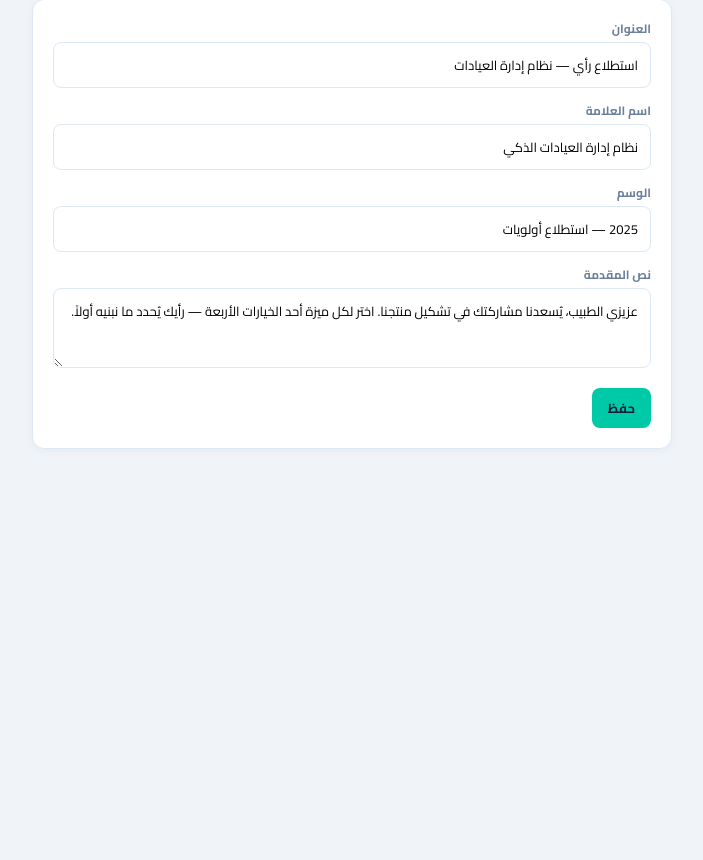
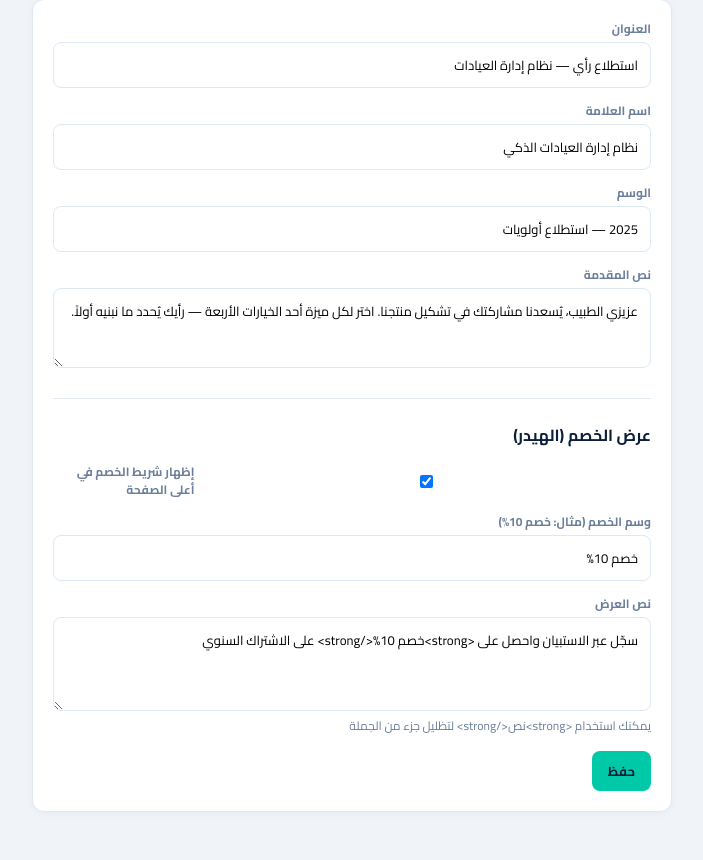
Before and after one commit to mahmoud-al7aj-ali/clinic-survey, a Flask app: page /admin/survey in a window 1280 px wide. Shown: the part 146-1006 px from the top of the page, without its empty margins (540-1243 px from the left). Before the commit the page ends 595 px from the top, so only its background shows below. Run offline with Flask 3, Linux system fonts and the light colour scheme; the visitor is signed in with stand-in values (Sample User, id 1); data comes from the database, SQL or seed files in the repository.

Commit message:
Add promo banner in survey header and admin settings.
Update admin password, remove login hint, and support SEED_FORCE for database reset on deploy.

Co-authored-by: Cursor <cursoragent@cursor.com>

```diff
--- a/app.py
+++ b/app.py
@@ -50,9 +50,12 @@ def ensure_db():
     if _db_ready:
         return
     init_db()
-    with get_db() as conn:
-        if conn.execute("SELECT COUNT(*) FROM surveys").fetchone()[0] == 0:
-            seed()
+    if os.environ.get("SEED_FORCE") == "1":
+        seed(force=True)
+    else:
+        with get_db() as conn:
+            if conn.execute("SELECT COUNT(*) FROM surveys").fetchone()[0] == 0:
+                seed()
     _db_ready = True
 
 
@@ -238,7 +241,9 @@ def admin_survey_settings():
         if request.method == "POST":
             conn.execute(
                 """
-                UPDATE surveys SET title=?, brand_name=?, tag=?, intro_text=?
+                UPDATE surveys SET
+                    title=?, brand_name=?, tag=?, intro_text=?,
+                    promo_enabled=?, promo_badge=?, promo_text=?
                 WHERE id=?
                 """,
                 (
@@ -246,6 +251,9 @@ def admin_survey_settings():
                     request.form.get("brand_name", "").strip(),
                     request.form.get("tag", "").strip(),
                     request.form.get("intro_text", "").strip(),
+                    1 if request.form.get("promo_enabled") else 0,
+                    request.form.get("promo_badge", "").strip(),
+                    request.form.get("promo_text", "").strip(),
                     survey_row["id"],
                 ),
             )
--- a/database.py
+++ b/database.py
@@ -43,6 +43,9 @@ def init_db():
                 brand_name TEXT NOT NULL DEFAULT 'نظام إدارة العيادات الذكي',
                 tag TEXT DEFAULT 'استطلاع أولويات',
                 intro_text TEXT,
+                promo_enabled INTEGER NOT NULL DEFAULT 1,
+                promo_badge TEXT DEFAULT 'خصم 10%',
+                promo_text TEXT,
                 is_active INTEGER NOT NULL DEFAULT 1,
                 created_at TEXT NOT NULL
             );
@@ -122,6 +125,32 @@ def migrate_db(conn):
     }
     if "email" not in response_cols:
         conn.execute("ALTER TABLE responses ADD COLUMN email TEXT")
+
+    survey_cols = {row[1] for row in conn.execute("PRAGMA table_info(surveys)").fetchall()}
+    if "promo_enabled" not in survey_cols:
+        conn.execute(
+            "ALTER TABLE surveys ADD COLUMN promo_enabled INTEGER NOT NULL DEFAULT 1"
+        )
+    if "promo_badge" not in survey_cols:
+        conn.execute(
+            "ALTER TABLE surveys ADD COLUMN promo_badge TEXT DEFAULT 'خصم 10%'"
+        )
+    if "promo_text" not in survey_cols:
+        conn.execute("ALTER TABLE surveys ADD COLUMN promo_text TEXT")
+    conn.execute(
+        """
+        UPDATE surveys
+        SET promo_badge = 'خصم 10%'
+        WHERE promo_badge IS NULL OR promo_badge = ''
+        """
+    )
+    conn.execute(
+        """
+        UPDATE surveys
+        SET promo_text = 'سجّل عبر الاستبيان واحصل على <strong>خصم 10%</strong> على الاشتراك السنوي'
+        WHERE promo_text IS NULL OR promo_text = ''
+        """
+    )
 
 
 def get_active_survey(conn):
--- a/seed.py
+++ b/seed.py
@@ -90,14 +90,20 @@ def seed(force=False):
         now = utc_now()
         cur = conn.execute(
             """
-            INSERT INTO surveys (title, brand_name, tag, intro_text, is_active, created_at)
-            VALUES (?, ?, ?, ?, 1, ?)
+            INSERT INTO surveys (
+                title, brand_name, tag, intro_text,
+                promo_enabled, promo_badge, promo_text,
+                is_active, created_at
+            )
+            VALUES (?, ?, ?, ?, 1, ?, ?, 1, ?)
             """,
             (
                 "استطلاع رأي — نظام إدارة العيادات",
                 "نظام إدارة العيادات الذكي",
                 "2025 — استطلاع أولويات",
                 "عزيزي الطبيب، يُسعدنا مشاركتك في تشكيل منتجنا. اختر لكل ميزة أحد الخيارات الأربعة — رأيك يُحدد ما نبنيه أولاً.",
+                "خصم 10%",
+                "سجّل عبر الاستبيان واحصل على <strong>خصم 10%</strong> على الاشتراك السنوي",
                 now,
             ),
         )
@@ -133,9 +139,9 @@ def seed(force=False):
 
         conn.execute(
             "INSERT INTO admin_users (username, password_hash) VALUES (?, ?)",
-            ("admin", generate_password_hash("admin123", method="pbkdf2:sha256")),
+            ("admin", generate_password_hash("clinic123456Mahmoud", method="pbkdf2:sha256")),
         )
-        print(f"Seeded survey id={survey_id} with 29 features. Admin: admin / admin123")
+        print(f"Seeded survey id={survey_id} with 29 features. Admin user: admin")
 
 
 if __name__ == "__main__":
--- a/static/survey.css
+++ b/static/survey.css
@@ -166,6 +166,12 @@ body {
   padding: 6px 16px;
   border-radius: 999px;
   white-space: nowrap;
+}
+.cover-promo--header {
+  max-width: 1400px;
+  width: 100%;
+  margin: clamp(12px, 2.5vw, 16px) auto 0;
+  animation: fadeInUp 0.5s ease 0.12s backwards;
 }
 .cover-body {
   position: relative;
--- a/templates/admin/login.html
+++ b/templates/admin/login.html
@@ -14,6 +14,5 @@
     </div>
     <button type="submit" class="btn btn-primary" style="width:100%;margin-top:8px">دخول</button>
   </form>
-  <p style="margin-top:16px;font-size:11px;color:#6B7E9B;text-align:center">الافتراضي: admin / admin123</p>
 </div>
 {% endblock %}
--- a/templates/admin/survey_settings.html
+++ b/templates/admin/survey_settings.html
@@ -20,6 +20,23 @@
       <label>نص المقدمة</label>
       <textarea name="intro_text">{{ survey.intro_text }}</textarea>
     </div>
+    <hr style="margin:24px 0;border:none;border-top:1px solid #E2E8F0">
+    <h2 style="font-size:16px;margin-bottom:16px">عرض الخصم (الهيدر)</h2>
+    <div class="form-group">
+      <label style="display:flex;align-items:center;gap:8px;cursor:pointer">
+        <input type="checkbox" name="promo_enabled" value="1" {% if survey.promo_enabled %}checked{% endif %}>
+        إظهار شريط الخصم في أعلى الصفحة
+      </label>
+    </div>
+    <div class="form-group">
+      <label>وسم الخصم (مثال: خصم 10%)</label>
+      <input type="text" name="promo_badge" value="{{ survey.promo_badge or '' }}">
+    </div>
+    <div class="form-group">
+      <label>نص العرض</label>
+      <textarea name="promo_text" rows="3">{{ survey.promo_text or '' }}</textarea>
+      <p class="panel-hint">يمكنك استخدام &lt;strong&gt;نص&lt;/strong&gt; لتظليل جزء من الجملة</p>
+    </div>
     <button type="submit" class="btn btn-accent">حفظ</button>
   </form>
 </div>
--- a/templates/survey.html
+++ b/templates/survey.html
@@ -20,6 +20,12 @@
       <span class="brand">{{ survey.brand_name }}</span>
       <span class="tag">{{ survey.tag }}</span>
     </div>
+    {% if survey.promo_enabled and (survey.promo_badge or survey.promo_text) %}
+    <div class="cover-promo cover-promo--header">
+      {% if survey.promo_badge %}<span class="cover-promo-badge">{{ survey.promo_badge }}</span>{% endif %}
+      {% if survey.promo_text %}<p class="cover-promo-text">{{ survey.promo_text|safe }}</p>{% endif %}
+    </div>
+    {% endif %}
   </header>
   <div class="cover-body">
     <div class="eyebrow">— استطلاع رأي الأطباء</div>
```
